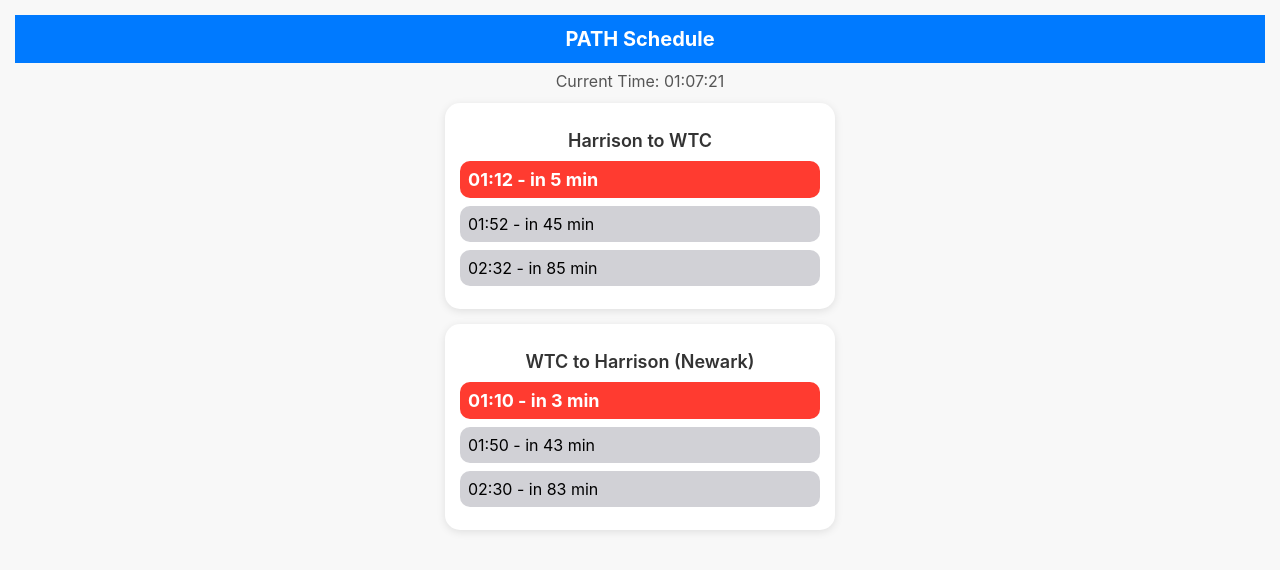
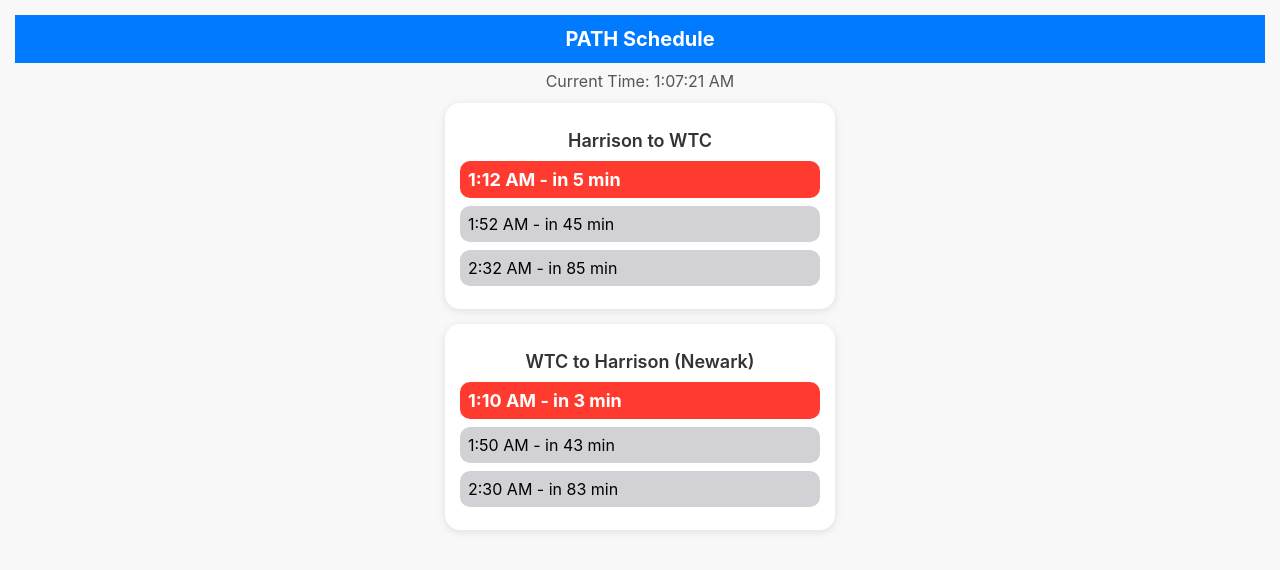
Before and after one commit to navinbgs/vibewebsite, a plain HTML site: page index.html in a window 1280 px wide. Drawn offline with Linux system fonts and the light colour scheme.

Commit message:
Update index.html
clock format updates

```diff
--- a/index.html
+++ b/index.html
@@ -3,7 +3,7 @@
 <head>
     <meta charset="UTF-8">
     <meta name="viewport" content="width=device-width, initial-scale=1.0, user-scalable=no">
-    <title>Train Schedule</title>
+    <title>PATH Train Schedule</title>
     <style>
         body {
             font-family: -apple-system, BlinkMacSystemFont, "San Francisco", Helvetica, Arial, sans-serif;
@@ -71,16 +71,23 @@
         const scheduleAtoB = ["01:10", "01:50", "02:30", "03:10", "03:50", "04:30", "05:05", "05:30", "05:45", "06:00", "06:14", "06:24", "06:29", "06:34", "06:39", "06:44", "06:49", "06:54", "06:59", "07:04", "07:09", "07:14", "07:19", "07:24", "07:29", "07:34", "07:39", "07:44", "07:49", "07:54", "07:59", "08:04", "08:09", "08:14", "08:19", "08:24", "08:29", "08:39", "08:44", "08:49", "08:54", "08:59", "09:04", "09:09", "09:14", "09:19", "09:24", "09:29", "09:34", "09:39", "09:49", "10:00", "10:20", "10:40", "11:00", "11:20", "11:40", "12:00", "12:20", "12:40", "13:00", "13:20", "13:40", "14:00", "14:20", "14:40", "15:00", "15:15", "15:30", "15:45", "15:54", "15:59", "16:04", "16:09", "16:14", "16:19", "16:24", "16:29", "16:34", "16:39", "16:44", "16:49", "16:54", "16:59", "17:04", "17:09", "17:14", "17:19", "17:24", "17:29", "17:34", "17:39", "17:44", "17:49", "17:54", "17:59", "18:04", "18:09", "18:14", "18:19", "18:24", "18:29", "18:34", "18:39", "18:44", "18:49", "18:54", "18:59", "19:04", "19:09", "19:14", "19:19", "19:24", "19:29", "19:34", "19:39", "19:44", "19:54", "20:04", "20:14", "20:24", "20:34", "20:44", "20:54", "21:04", "21:14", "21:24", "21:34", "21:45", "22:00", "22:15", "22:30", "22:45", "23:00", "23:20", "23:55"];
         const scheduleBtoA = ["00:32", "01:12", "01:52", "02:32", "03:12", "03:52", "04:32", "05:02", "05:17", "05:32", "05:47", "05:58", "06:03", "06:08", "06:13", "06:18", "06:23", "06:28", "06:33", "06:38", "06:43", "06:48", "06:53", "06:58", "07:03", "07:08", "07:13", "07:18", "07:23", "07:28", "07:33", "07:38", "07:43", "07:48", "07:53", "07:58", "08:03", "08:08", "08:13", "08:18", "08:23", "08:28", "08:33", "08:38", "08:43", "08:48", "08:53", "08:58", "09:03", "09:08", "09:13", "09:18", "09:23", "09:28", "09:33", "09:38", "09:43", "09:48", "10:02", "10:22", "10:42", "11:02", "11:22", "11:42", "12:02", "12:22", "12:42", "13:02", "13:22", "13:42", "14:02", "14:22", "14:42", "15:02", "15:17", "15:32", "15:47", "15:58", "16:08", "16:13", "16:18", "16:23", "16:28", "16:33", "16:38", "16:43", "16:48", "16:53", "16:58", "17:03", "17:08", "17:13", "17:18", "17:23", "17:28", "17:33", "17:38", "17:43", "17:48", "17:53", "17:58", "18:03", "18:08", "18:13", "18:18", "18:23", "18:28", "18:33", "18:38", "18:43", "18:48", "18:53", "18:58", "19:03", "19:08", "19:13", "19:18", "19:28", "19:38", "19:48", "19:58", "20:08", "20:18", "20:28", "20:38", "20:48", "20:58", "21:08", "21:18", "21:32", "21:47", "22:02", "22:17", "22:32", "22:47", "23:22", "23:57"];
 
+        function formatAMPM(hours, minutes, showSeconds = true) {
+            const ampm = hours >= 12 ? 'PM' : 'AM';
+            hours = hours % 12 || 12;
+            return showSeconds
+                ? `${hours}:${minutes.toString().padStart(2, '0')}:${new Date().getSeconds().toString().padStart(2, '0')} ${ampm}`
+                : `${hours}:${minutes.toString().padStart(2, '0')} ${ampm}`;
+        }
+
         function updateTimeAndSchedule(schedule, sectionId, title) {
             const now = new Date();
             const currentTime = now.getHours() * 60 + now.getMinutes();
-            document.getElementById('current-time').innerText = `Current Time: ${now.getHours().toString().padStart(2, '0')}:${now.getMinutes().toString().padStart(2, '0')}:${now.getSeconds().toString().padStart(2, '0')}`;
-
+            document.getElementById('current-time').innerText = `Current Time: ${formatAMPM(now.getHours(), now.getMinutes(), true)}`;
 
             const upcomingTrains = schedule
                 .map(time => {
                     const [hours, minutes] = time.split(':').map(Number);
-                    return { time, minutesLeft: (hours * 60 + minutes) - currentTime };
+                    return { time: formatAMPM(hours, minutes, false), minutesLeft: (hours * 60 + minutes) - currentTime };
                 })
                 .filter(train => train.minutesLeft >= 0)
                 .slice(0, 3);
```
